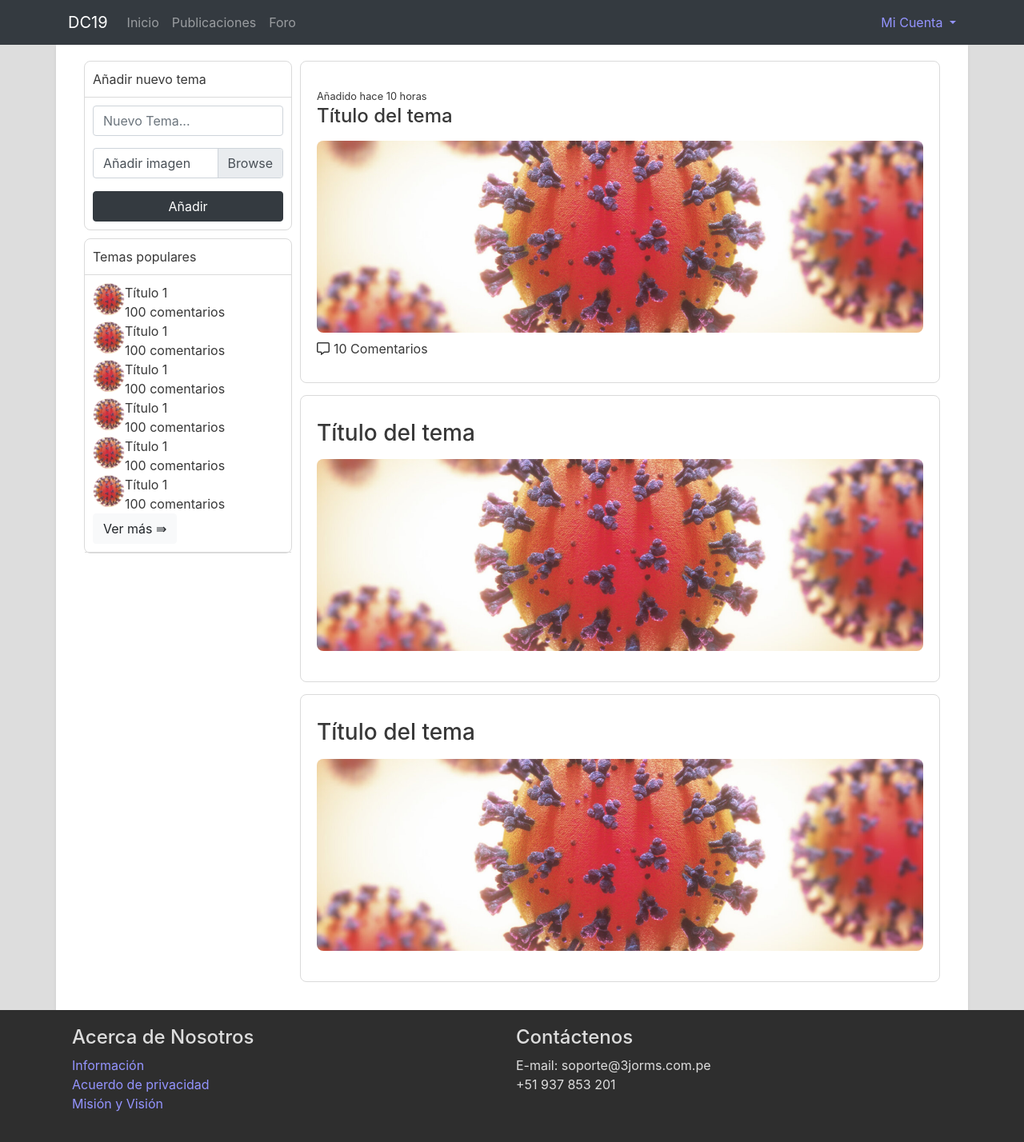
After one commit to LeuGimrt/Prueba-DC19, a Flask app: page /foro in a window 1280 px wide. The commit adds this page. Shown: the whole page at 80% size. Run offline with Flask 2, Linux system fonts and the light colour scheme; some libraries are stand-ins or nearby versions.

Commit message:
Página de foro

```diff
--- a/app.py
+++ b/app.py
@@ -22,6 +22,10 @@ def page_not_found(e):
 def internal_server_error(e):
     return render_template('500.html'), 500
 
+@app.route('/foro')
+def foro():
+    return render_template('foro.html')
+
 
 if __name__ == '__main__':
     app.run(debug=True)
--- a/static/css/config-init.css
+++ b/static/css/config-init.css
@@ -109,6 +109,10 @@ a:active {
   padding: 0;
 }
 
+#override .form-control {
+  margin-bottom: 15px;
+}
+
 /**************************************************/
 
 html,
@@ -127,10 +131,14 @@ body {
   background-color: #fff;
   padding: 20px 30px;
   flex: 1;
+  color: rgb(56, 56, 56);
 }
 
 /*NAVBAR - TOPBAR STYLES*******************************/
 
+.nav-item.dropdown > .nav-link {
+ padding: .5rem 0;
+}
 
 footer {
   padding: 20px 10px;
--- /dev/null
+++ b/static/css/foro.css
@@ -0,0 +1,65 @@
+i {
+    margin-right: 5px;
+}
+
+.topic-foro a {
+    color: inherit;
+}
+
+.topic-foro a:hover {
+    text-decoration: none;
+}
+
+.topic-foro {
+    border: 1px solid rgb(218, 218, 218);
+    border-radius: 8px;
+    padding: 30px 20px;
+    margin-bottom: 15px;
+}
+
+.topic-foro:hover {
+    border-color: rgb(197, 197, 197);
+    background-color: rgb(243, 243, 243);
+    cursor: pointer;
+}
+
+#override .row > div {
+    padding: 0 5px;
+}
+
+#override .sidebar-foro > div {
+    border: 1px solid rgb(218, 218, 218);
+    border-radius: 8px;
+    margin-bottom: 10px;
+
+}
+
+.form-new-topic, .new-topic-head {
+    padding: 10px 10px;
+}
+
+.new-topic-head {
+    border-bottom: 1px solid rgb(218, 218, 218);
+}
+
+.img-topic {
+    width: 100%;
+    height: 30vh;
+    object-fit: cover;
+    border-radius: 8px;
+    margin: 8px 0;
+}
+
+.popular-topic-content img {
+    width: 40px;
+    height: 40px;
+    object-fit: cover;
+    border-radius: 50%;
+    float: left;
+}
+
+.popular-topic > div {
+    padding: 10px 10px;
+    border-bottom: 1px solid rgb(218, 218, 218);
+
+}
--- a/static/css/style.css
+++ /dev/null
@@ -1,3 +0,0 @@
-.container.content {
-  background-color: #fff;
-}
--- a/templates/base.html
+++ b/templates/base.html
@@ -16,6 +16,7 @@
     <script src="{{ url_for('static', filename = 'bootstrap/js/popper.min.js')}}"></script>
     <script src="{{ url_for('static', filename = 'bootstrap/js/bootstrap.min.js')}}"></script>
     <script src="{{ url_for('static', filename = 'bootstrap/js/bootstrap-select.min.js')}}"></script>
+    <script src="https://kit.fontawesome.com/4527196161.js" crossorigin="anonymous"></script>
     {% endblock %}
 
     {% block head %}{% endblock %}
@@ -26,22 +27,37 @@
     {% block navbar %}
     <nav class="navbar navbar-expand-md bg-dark navbar-dark">
       <div class="container-fluid container-sm">
-        <a class="navbar-brand" href="#">DC19</a>
+        <a class="navbar-brand" href="{{ url_for('index') }}">DC19</a>
         <button class="navbar-toggler" type="button" data-toggle="collapse" data-target="#collapsibleNavbar">
           <span class="navbar-toggler-icon"></span>
         </button>
-        <div class="collapse navbar-collapse" id="collapsibleNavbar">
+        <div class="collapse navbar-collapse justify-content-between" id="collapsibleNavbar">
           <ul class="navbar-nav">
             <li class="nav-item">
-              <a class="nav-link" href="#">Link</a>
+              <a class="nav-link" href="{{ url_for('index') }}">Inicio</a>
             </li>
             <li class="nav-item">
-              <a class="nav-link" href="#">Link</a>
+              <a class="nav-link" href="#">Publicaciones</a>
             </li>
             <li class="nav-item">
-              <a class="nav-link" href="#">Link</a>
+              <a class="nav-link" href="{{ url_for('foro') }}">Foro</a>
             </li>
+
           </ul>
+
+          <div class="nav-item dropdown">
+            <a class="nav-link dropdown-toggle" href="#" id="navbardrop" data-toggle="dropdown">
+              Mi Cuenta
+            </a>
+            <div class="dropdown-menu">
+              <a class="dropdown-item" href="#">Perfil</a>
+              <a class="dropdown-item" href="#">Cambiar Contraseña</a>
+              <a class="dropdown-item" href="#">Cambiar Email</a>
+              <a class="dropdown-item" href="#">Cerrar Sesión</a>
+            </div>
+          </div>
+
+
         </div>
       </div>
 
@@ -77,5 +93,13 @@
 
     </footer>
     {% endblock %}
+
+    <script>
+    $(".custom-file-input").on("change", function() {
+      var fileName = $(this).val().split("\\").pop();
+      $(this).siblings(".custom-file-label").addClass("selected").html(fileName);
+    });
+    </script>
+
   </body>
 </html>
--- /dev/null
+++ b/templates/foro.html
@@ -0,0 +1,145 @@
+{% extends "base.html" %}
+
+{% block styles %}
+{{ super() }}
+<link rel="stylesheet" href="{{url_for('static', filename = 'css/foro.css')}}">
+{% endblock %}
+
+{% block title %}
+Foro
+{% endblock %}
+
+{% block content %}
+
+
+<div class="row">
+    <div class="col-12 col-sm-5 col-md-3 sidebar-foro">
+        <div class="new-topic">
+            <div class="new-topic-head">Añadir nuevo tema</div>
+            <form class="form-new-topic" action="">
+                <input type="text" class="form-control" name="in-new-topic" id="in-new-topic" placeholder="Nuevo Tema...">
+                <div class="custom-file mb-3">
+                    <input type="file" class="custom-file-input" id="customFile">
+                    <label class="custom-file-label" for="customFile">Añadir imagen</label>
+                </div>
+                <button type="submit" class="btn btn-dark btn-block">Añadir</button>
+            </form>
+        </div>
+        <div class="popular-topic">
+            <div class="popular-topic-head">
+                Temas populares
+            </div>
+            <div class="popular-topic-content">
+                <ul>
+                    <li>
+                        <img src="{{url_for('static', filename = 'img/covid-19.jpg')}}" alt="Covid">
+                        <div>
+                            <div>
+                                Título 1
+                            </div>
+                            <div>
+                                100 comentarios
+                            </div>
+                        </div>
+                    </li>
+                    <li>
+                        <img src="{{url_for('static', filename = 'img/covid-19.jpg')}}" alt="Covid">
+                        <div>
+                            <div>
+                                Título 1
+                            </div>
+                            <div>
+                                100 comentarios
+                            </div>
+                        </div>
+                    </li>
+                    <li>
+                        <img src="{{url_for('static', filename = 'img/covid-19.jpg')}}" alt="Covid">
+                        <div>
+                            <div>
+                                Título 1
+                            </div>
+                            <div>
+                                100 comentarios
+                            </div>
+                        </div>
+                    </li>
+                    <li>
+                        <img src="{{url_for('static', filename = 'img/covid-19.jpg')}}" alt="Covid">
+                        <div>
+                            <div>
+                                Título 1
+                            </div>
+                            <div>
+                                100 comentarios
+                            </div>
+                        </div>
+                    </li>
+                    <li>
+                        <img src="{{url_for('static', filename = 'img/covid-19.jpg')}}" alt="Covid">
+                        <div>
+                            <div>
+                                Título 1
+                            </div>
+                            <div>
+                                100 comentarios
+                            </div>
+                        </div>
+                    </li>
+                    <li>
+                        <img src="{{url_for('static', filename = 'img/covid-19.jpg')}}" alt="Covid">
+                        <div>
+                            <div>
+                                Título 1
+                            </div>
+                            <div>
+                                100 comentarios
+                            </div>
+                        </div>
+                    </li>
+                    <button class="btn btn-light">Ver más &rAarr;</button>
+                </ul>
+            </div>
+        </div>
+    </div>
+
+    <div class="col-12 col-sm-7 col-md-9">
+        <div class="topic-foro">
+            <a href="#">
+                <small>Añadido hace 10 horas</small>
+                <h4>Título del tema</h4>
+                <div>
+                    <img class="img-topic" src="{{url_for('static', filename = 'img/covid-19.jpg')}}" alt="Covid-19">
+                </div>
+                <ul class="foot-topic">
+                    <li><i class="far fa-comment-alt"></i>10 Comentarios</li>
+                </ul>
+            </a>
+        </div>
+
+        <div class="topic-foro">
+            <h3>Título del tema</h3>
+            <div>
+                <img class="img-topic" src="{{url_for('static', filename = 'img/covid-19.jpg')}}" alt="Covid-19">
+            </div>
+            <div class="foot-topic">
+
+            </div>
+        </div>
+
+        <div class="topic-foro">
+            <h3>Título del tema</h3>
+            <div>
+                <img class="img-topic" src="{{url_for('static', filename = 'img/covid-19.jpg')}}" alt="Covid-19">
+            </div>
+            <div class="foot-topic">
+
+            </div>
+        </div>
+
+    </div>
+</div>
+
+
+
+{%  endblock %}
```
Also changed, not shown: static/img/covid-19.jpg (added).
